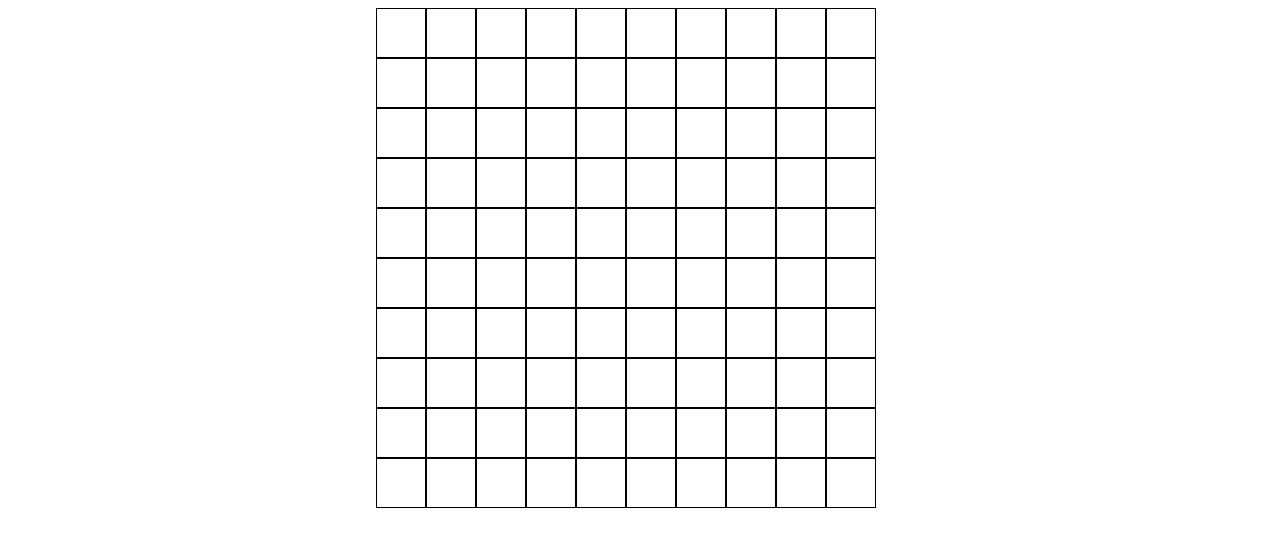
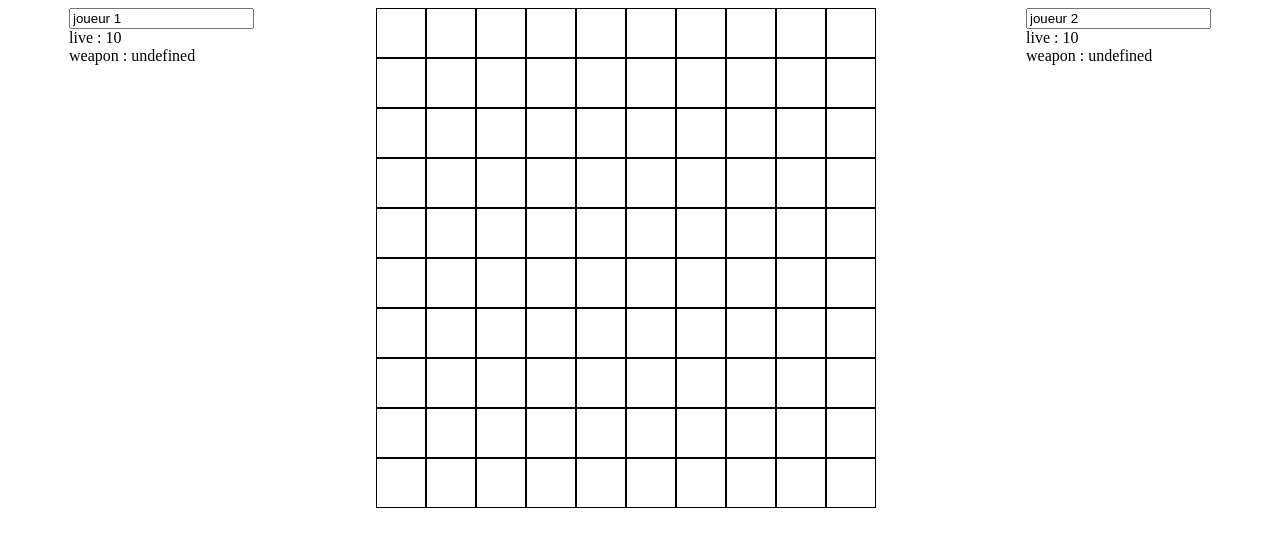
Before and after one commit to djtrueway/OC6, a website: page index.html in a window 1280 px wide. Drawn offline with Linux system fonts and the light colour scheme.

Commit message:
add Player and update case identification

```diff
--- a/classes/gameplay.js
+++ b/classes/gameplay.js
@@ -1,19 +1,46 @@
 class GamePlay{
   /**
    * launch the game
+   * @param  {integer} numberOfCol       [description]
+   * @param  {integer} numberOfRow       [description]
    * @param  {integer} numberOfObstacles [description]
-   * @param  {integer} numberOfCases     [description]
    * @return {void}
    */
-  constructor(numberOfCases, numberOfObstacles){
+  constructor(numberOfCol, numberOfRow, numberOfObstacles){
+
+    //on ajoute le joueur 1
+    new Player(1);
+
     //on créer les cases du plateau
     let board         = document.createElement("div");
     board.id          = "plateau";
-    board.style.width = `${Math.sqrt(numberOfCases)*3.3}rem`;
+    board.style.width = `${numberOfCol*3.3}rem`;
     document.body.appendChild(board);
+    let col = 0;
+    let row = 0;
+    const rowConversion = ["a","b","c","d","e","f","g","h","i","j","k","l","m","n","o"];
+    window.cases = {};
+    const numberOfCases = numberOfCol * numberOfRow;
     for (let i = 0; i < numberOfCases; i++) {
-      new Case(i, board);
+      new Case(rowConversion[row], col, board);
+      col++;
+      if (col >= numberOfCol) {
+        col = 0;
+        row++;
+      }
     }
+    //on ajoute le joueur 2
+    new Player(2);
+
+    //on place les obstacles
+
+    //on place les armes
+
+    //on places les joueurs
+    //on verifie si case dispo
+    window.player1.place();
+
+
   }
 
 
--- a/components/case/case.js
+++ b/components/case/case.js
@@ -5,10 +5,10 @@ class Case{
 	 * @param  {HTMLelement} DOMcontainer [description]
 	 * @return {[type]}              [description]
 	 */
-	constructor(index, DOMcontainer){
-		window.cases.push(this);
-		this.id = index;
-		this.DOM = document.createElement("case");
+	constructor(row, col, DOMcontainer){
+		this.id								= row+col;
+		window.cases[this.id]	=this;
+		this.DOM							= document.createElement("case");
 		DOMcontainer.appendChild(this.DOM);
 	}
 
--- a/components/player/player.js
+++ b/components/player/player.js
@@ -0,0 +1,28 @@
+class Player{
+  constructor(id){
+    window["player"+id] = this;
+    this.id             = id;
+    this.live           = 10;
+    this.weapon         = undefined;
+    this.name           = `joueur ${id}`;
+    this.row;
+    this.col;
+    this.DOM = document.createElement("div");
+    this.DOM.innerHTML = this.template();
+    document.body.appendChild(this.DOM)
+  }
+
+  template(){
+    return `
+      <input value="${this.name}" type="text" onchange="player${this.id}.updateName(this)">
+      <div>live : ${this.live}</div>
+      <div>weapon : ${this.weapon}</div>
+    `;
+  }
+
+  updateName(input){
+
+  }
+
+  place(){}
+}
--- a/index.html
+++ b/index.html
@@ -6,6 +6,7 @@
 	<script type="text/javascript" src="classes/gameplay.js"></script>
 	<script type="text/javascript" src="classes/weapon.js"></script>
 	<script type="text/javascript" src="components/case/case.js"></script>
+	<script type="text/javascript" src="components/player/player.js"></script>
 	<link rel="stylesheet" type="text/css" href="components/case/case.css">
 	<style type="text/css">
 		body{
--- a/index.js
+++ b/index.js
@@ -1,2 +1 @@
-var cases = [];
-new GamePlay(100,12);
+new GamePlay(10,10,12);
```
